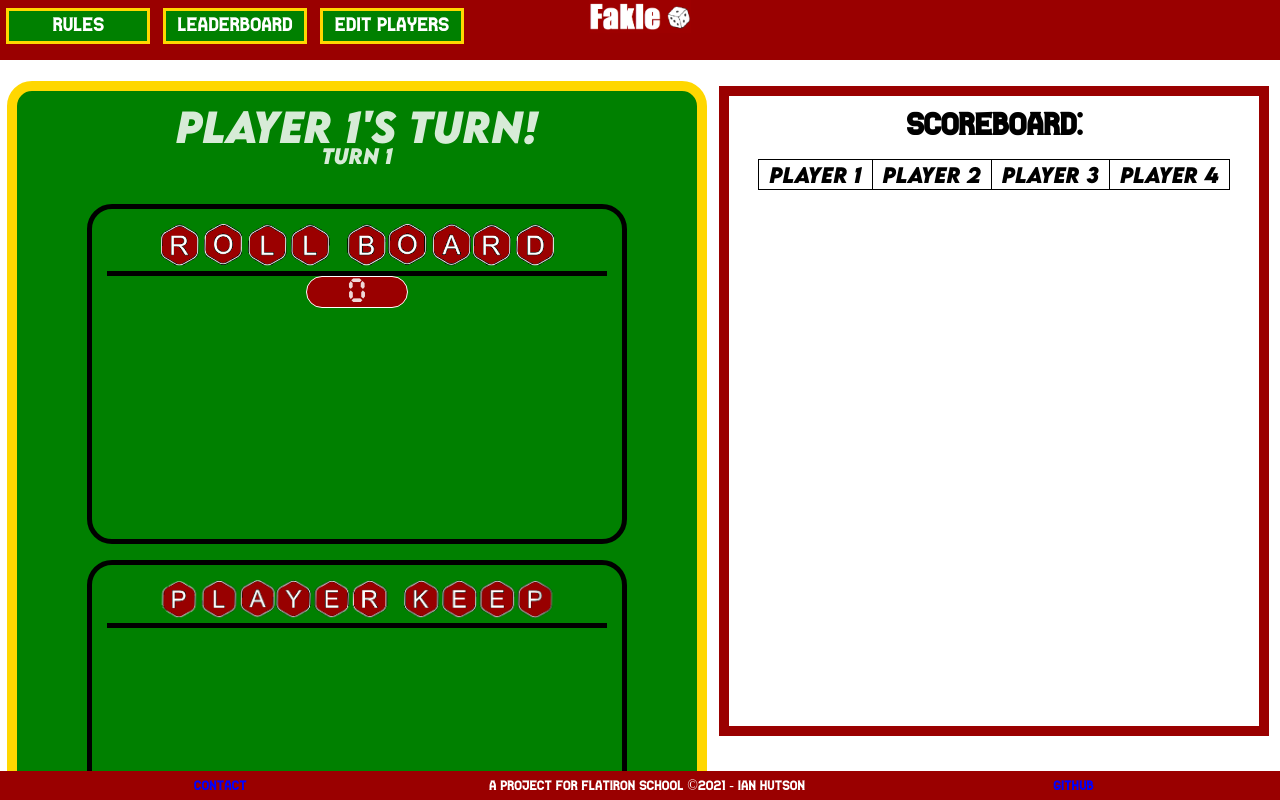
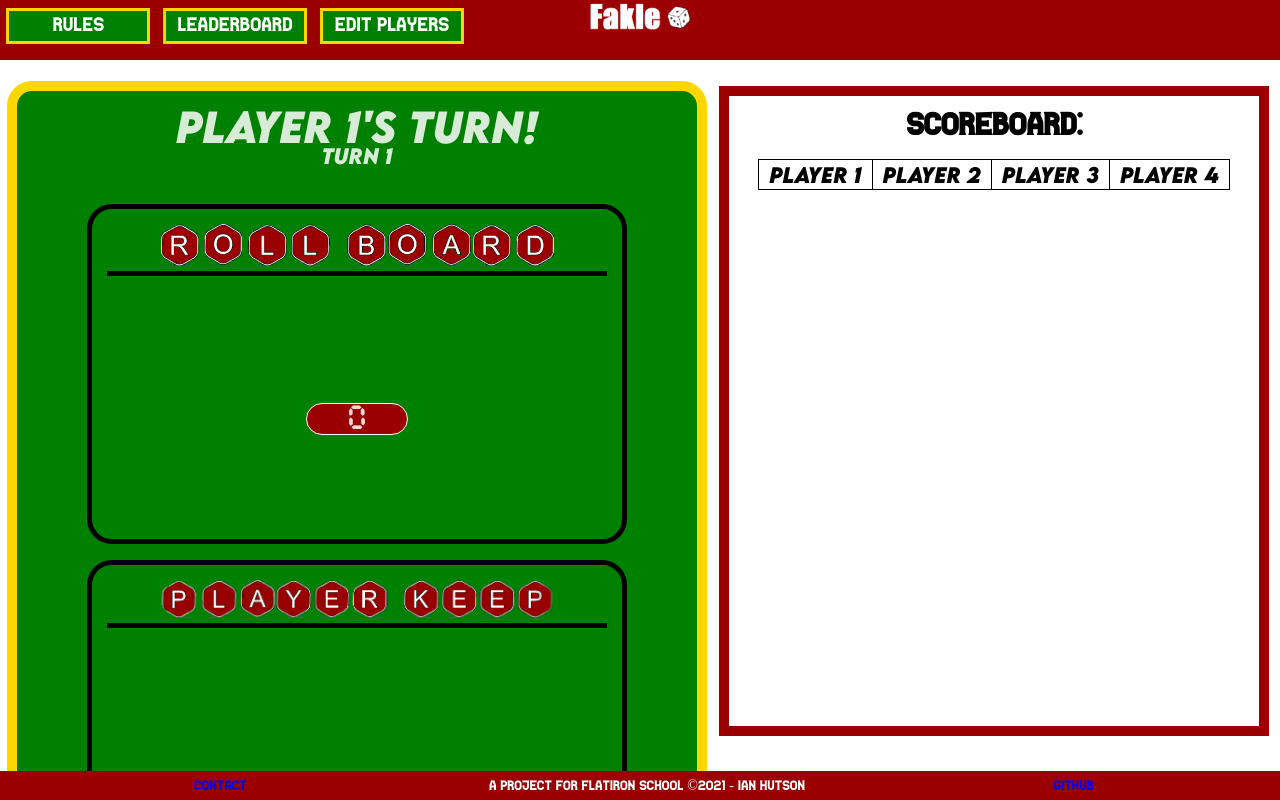
Before and after one commit to ianhutson/Fakle_frontend, a React (Create React App) app: page / in a window 1280 px wide. Both pictures are taken after a click on the input 639 px from the left and 414 px from the top of the page. Shown: the top 800 px of the page. Built offline with nearby package versions, Linux system fonts and the light colour scheme.

Commit message:
minor css tweak on select value

```diff
--- a/src/components/game/table/RollBoard.js
+++ b/src/components/game/table/RollBoard.js
@@ -16,7 +16,7 @@ render (){
             <img className="board_title" alt="title" src={process.env.PUBLIC_URL + "/roll.png"}/>
         </div>
         <div className="line"></div>
-        <div>
+        <div className="diceContainer">
         {this.props.settings.rollThrown === true && <RollableDice settings={this.props}/>} </div>
         <div className="select_value_container">
             {console.log(this.props.settings.selected_value)}
--- a/src/index.css
+++ b/src/index.css
@@ -397,8 +397,10 @@ table, th, td {
   display: flex;
   justify-content:center;
   padding:3vw;
-  margin-right: 4%;
+  margin-top: -5%;
+  margin-right: 0%;
   background-position: center;
+  height: 75px;
 }
 
 .diceContainer img {
```
